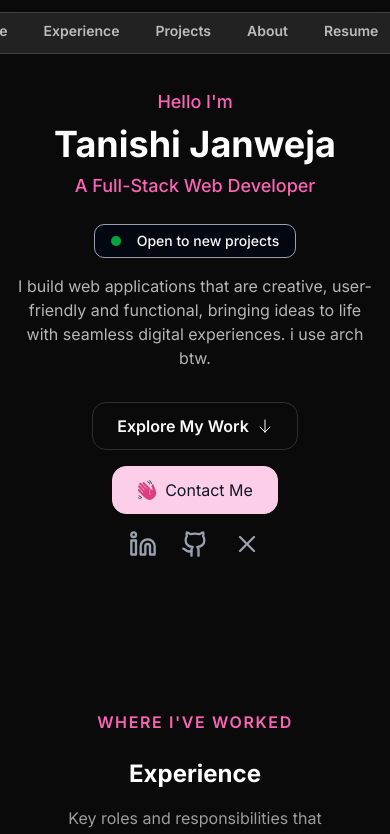
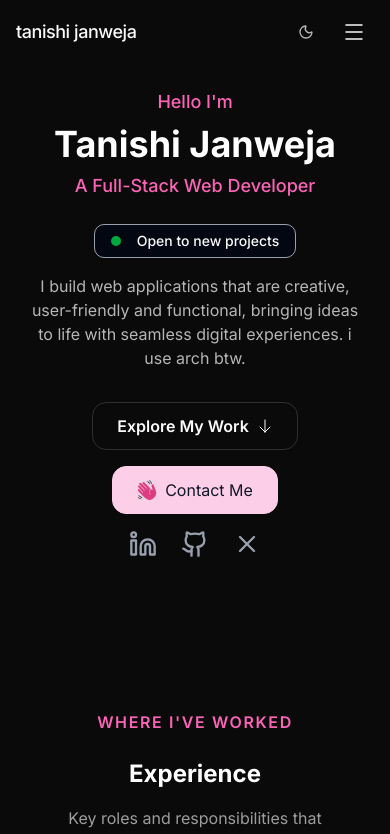
Before and after one commit to tanishijanweja/my_portfolio, a Next.js app: page / in a window 390 px wide. Shown: the top 834 px of the page. Built offline with nearby package versions, Linux system fonts and the light colour scheme; a web font is replaced by a local one.

Commit message:
header update mobile view

```diff
--- a/src/app/globals.css
+++ b/src/app/globals.css
@@ -21,27 +21,27 @@
   max-width: 100%;
 }
 
-@media (min-width: var(--screen-md)) {
+@media (min-width: 768px) {
   .container {
     padding-inline: var(--container-padding-md);
   }
 }
 
-@media (min-width: var(--screen-sm)) {
+@media (min-width: 375px) {
   .container {
-    max-width: var(--screen-sm);
+    max-width: 375px;
   }
 }
 
-@media (min-width: var(--screen-md)) {
+@media (min-width: 768px) {
   .container {
-    max-width: var(--screen-md);
+    max-width: 768px;
   }
 }
 
-@media (min-width: var(--screen-lg)) {
+@media (min-width: 1200px) {
   .container {
-    max-width: var(--screen-lg);
+    max-width: 1200px;
   }
 }
 
@@ -174,8 +174,11 @@
   * {
     @apply border-border outline-ring/50;
   }
+  html {
+    @apply overflow-x-hidden;
+  }
   body {
-    @apply bg-background text-foreground;
+    @apply bg-background text-foreground overflow-x-hidden;
   }
 }
 
--- a/src/app/page.tsx
+++ b/src/app/page.tsx
@@ -9,7 +9,7 @@ import { TapeSection } from "@/sections/Tape";
 
 export default function Home() {
   return (
-    <div>
+    <div className="overflow-x-hidden">
       <Header/>
       <HeroSection />
       <ExperienceSection />
--- a/src/sections/Header.tsx
+++ b/src/sections/Header.tsx
@@ -1,31 +1,147 @@
+"use client";
+
+import { useState, useEffect, useCallback } from "react";
 import { ModeToggle } from "@/components/ModeToggle";
+import { Menu, X } from "lucide-react";
+
+const navLinks = [
+  { href: "#home", label: "Home" },
+  { href: "#experience", label: "Experience" },
+  { href: "#projects", label: "Projects" },
+  { href: "#about", label: "About" },
+  {
+    href: "https://drive.google.com/file/d/1KBJyb4EcJx-2x-NS_Ym6x3V3Xq06L2Vh/view?usp=sharing",
+    label: "Resume",
+    external: true,
+  },
+];
 
 export const Header = () => {
+  const [isOpen, setIsOpen] = useState(false);
+  const [mounted, setMounted] = useState(false);
+
+  useEffect(() => setMounted(true), []);
+
+  const closeMenu = useCallback(() => setIsOpen(false), []);
+
+  // prevent background scroll when menu open
+  useEffect(() => {
+    document.body.style.overflow = isOpen ? "hidden" : "";
+    return () => {
+      document.body.style.overflow = "";
+    };
+  }, [isOpen]);
+
+  // ESC close
+  useEffect(() => {
+    const handleEsc = (e: KeyboardEvent) => {
+      if (e.key === "Escape") closeMenu();
+    };
+    if (isOpen) window.addEventListener("keydown", handleEsc);
+    return () => window.removeEventListener("keydown", handleEsc);
+  }, [isOpen, closeMenu]);
+
+  const handleLinkClick = (
+    e: React.MouseEvent<HTMLAnchorElement>,
+    href: string
+  ) => {
+    if (!href.startsWith("#")) return;
+    e.preventDefault();
+    const target = document.querySelector(href);
+    if (target) {
+      closeMenu();
+      setTimeout(() => {
+        target.scrollIntoView({ behavior: "smooth" });
+      }, 100);
+    }
+  };
+
   return (
-    <div className="fixed top-3 left-0 right-0 z-50 flex justify-center items-center">
-      <nav className="flex gap-1 p-0.5 border border-black/10 dark:border-white/15 rounded-full bg-white/70 dark:bg-white/10 backdrop-blur supports-backdrop-filter:bg-white/70 dark:supports-backdrop-filter:bg-white/10">
-        <a href="#home" className="nav-item">
-          Home
+    <>
+      {/* HEADER */}
+      <header className="fixed top-3 left-0 right-0 z-50 px-4">
+        <div className="max-w-7xl mx-auto flex items-center justify-between">
+
+          {/* MOBILE HEADER */}
+          <div className="flex w-full items-center justify-between md:hidden">
+            <a
+              href="#home"
+              onClick={(e) => handleLinkClick(e, "#home")}
+              className="text-lg font-medium tracking-tight"
+            >
+              tanishi janweja
             </a>
-        <a href="#experience" className="nav-item">
-          Experience
-        </a>
-        <a href="#projects" className="nav-item">
-          Projects
-        </a>
-        <a href="#about" className="nav-item">
-          About
-        </a>
+
+            <div className="flex items-center gap-2">
+              {mounted && <ModeToggle />}
+              <button
+                onClick={() => setIsOpen(true)}
+                className="p-2 rounded-lg hover:bg-accent/10 transition-colors"
+              >
+                <Menu className="w-6 h-6" strokeWidth={1.5} />
+              </button>
+            </div>
+          </div>
+
+          {/* DESKTOP HEADER (your old one) */}
+          <nav className="hidden md:flex gap-1 p-0.5 border border-black/10 dark:border-white/15 rounded-full bg-white/70 dark:bg-white/10 backdrop-blur supports-backdrop-filter:bg-white/70 dark:supports-backdrop-filter:bg-white/10 mx-auto">
+            {navLinks.map((link) => (
               <a
-          href="https://drive.google.com/file/d/1KBJyb4EcJx-2x-NS_Ym6x3V3Xq06L2Vh/view?usp=sharing"
-          target="_blank"
-          rel="noopener noreferrer"
+                key={link.href}
+                href={link.href}
+                target={link.external ? "_blank" : undefined}
+                rel={link.external ? "noopener noreferrer" : undefined}
                 className="nav-item"
               >
-          Resume
+                {link.label}
               </a>
-        <ModeToggle />
+            ))}
+            {mounted && <ModeToggle />}
           </nav>
         </div>
+      </header>
+
+      {/* MOBILE MENU OVERLAY */}
+      <div
+        className={`fixed inset-0 z-[60] bg-background/95 backdrop-blur-lg transition-opacity duration-300 md:hidden ${
+          isOpen ? "opacity-100" : "opacity-0 pointer-events-none"
+        }`}
+        onClick={closeMenu}
+      >
+        {/* DRAWER */}
+        <div
+          className={`fixed inset-y-0 right-0 w-full max-w-xs z-[70] bg-background transition-transform duration-300 ${
+            isOpen ? "translate-x-0" : "translate-x-full"
+          }`}
+          onClick={(e) => e.stopPropagation()}
+        >
+          {/* CLOSE BUTTON */}
+          <div className="flex justify-end p-4">
+            <button
+              onClick={closeMenu}
+              className="p-2 rounded-lg hover:bg-accent/10"
+            >
+              <X className="w-6 h-6" strokeWidth={1.5} />
+            </button>
+          </div>
+
+          {/* LINKS */}
+          <nav className="flex flex-col items-center justify-center h-[80vh] gap-8">
+            {navLinks.map((link) => (
+              <a
+                key={link.href}
+                href={link.href}
+                onClick={(e) => handleLinkClick(e, link.href)}
+                target={link.external ? "_blank" : undefined}
+                rel={link.external ? "noopener noreferrer" : undefined}
+                className="text-3xl font-light tracking-wide hover:opacity-60"
+              >
+                {link.label}
+              </a>
+            ))}
+          </nav>
+        </div>
+      </div>
+    </>
   );
 };
```
Also changed, not shown: 1 other file (tests, documents, lock files or other folders). Lines whose indentation alone changed are shown as unchanged.
